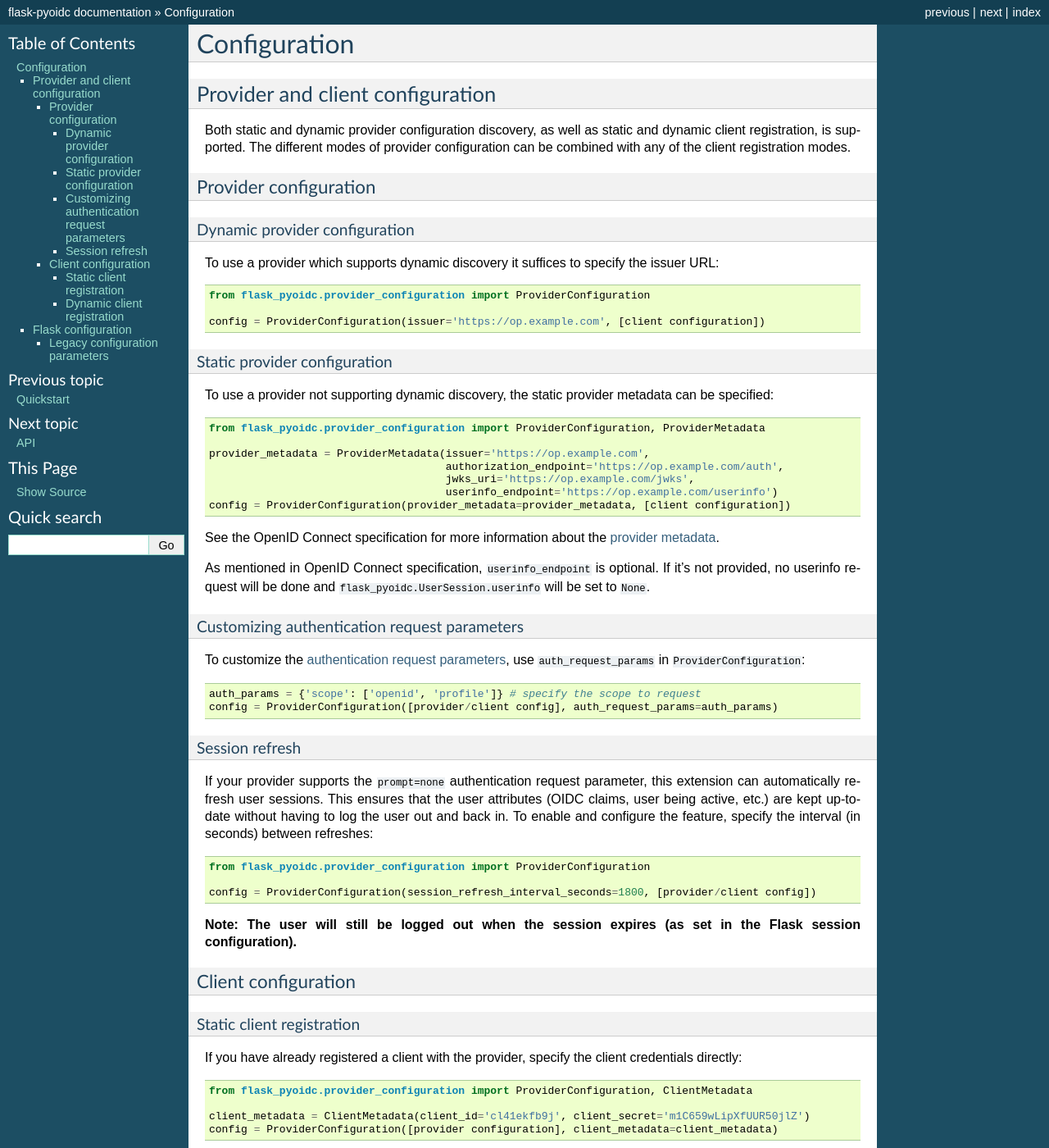
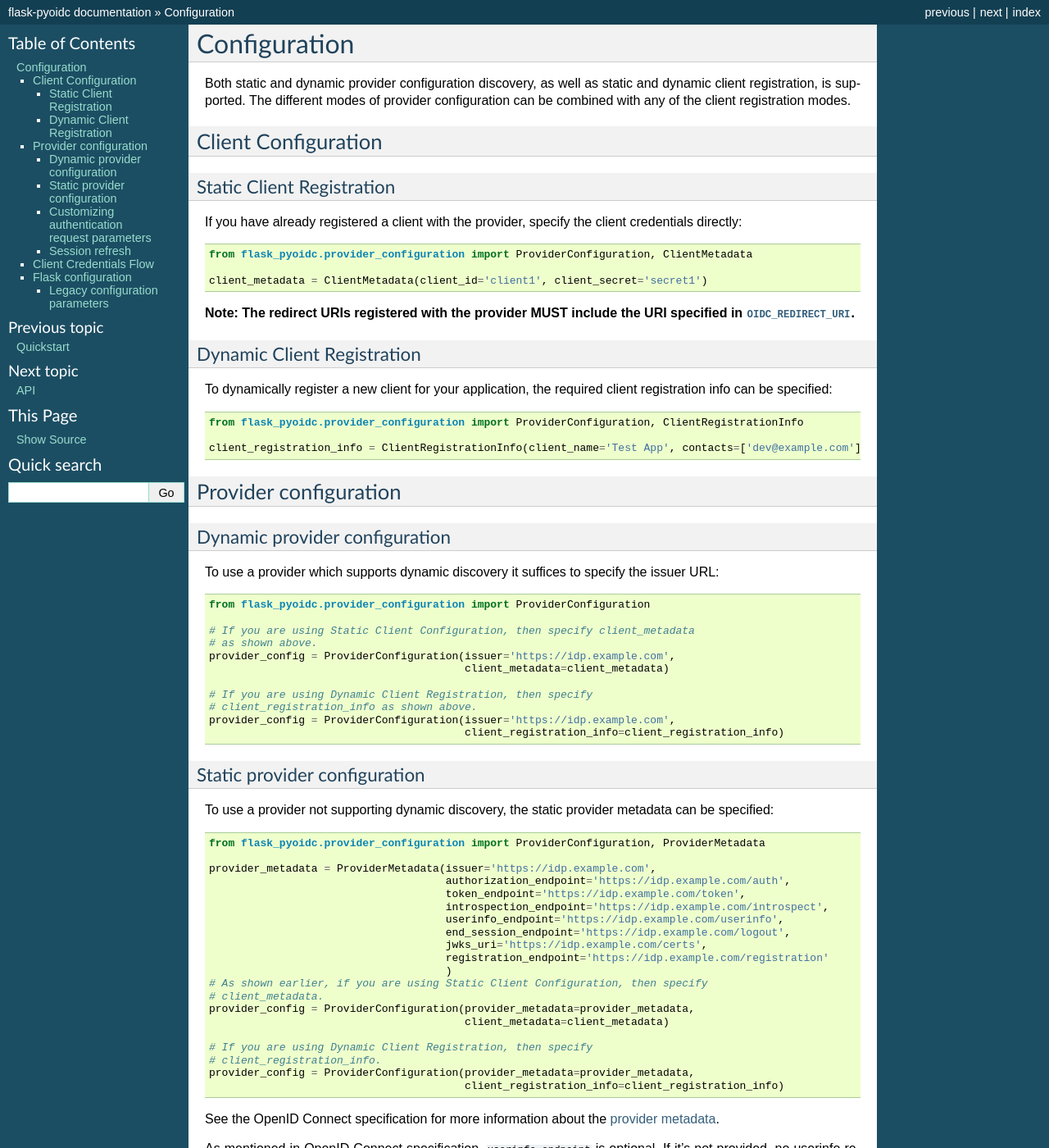
Before and after one commit to zamzterz/Flask-pyoidc, a Sphinx documentation site: the page built from docs/configuration.md, in a window 1280 px wide and 1400 px high. Shown: the whole window at 82% size. Built offline with Sphinx 7.4.7, drawn with Linux system fonts in a browser that asks for light colours; some of the changed text lies outside the part shown.

Commit message:
Update user documentation (#121)
* Add text about new `token_auth`/`access_control` decorators.
* Add info about Client Credentials Grant support.

````diff
--- a/docs/configuration.md
+++ b/docs/configuration.md
@@ -1,50 +1,93 @@
 # Configuration
 
-## Provider and client configuration
+Both static and dynamic provider configuration discovery, as well as static and dynamic client registration, is
+supported. The different modes of provider configuration can be combined with any of the client registration modes.
 
-Both static and dynamic provider configuration discovery, as well as static
-and dynamic client registration, is supported. The different modes of provider configuration can be combined with any
-of the client registration modes.
+## Client Configuration
 
-### Provider configuration
+### Static Client Registration
 
-#### Dynamic provider configuration
+If you have already registered a client with the provider, specify the client credentials directly:
+```python
+from flask_pyoidc.provider_configuration import ProviderConfiguration, ClientMetadata
+
+client_metadata = ClientMetadata(client_id='client1', client_secret='secret1')
+```
+
+**Note: The redirect URIs registered with the provider MUST include the URI specified in
+[`OIDC_REDIRECT_URI`](#flask-configuration).**
+
+
+### Dynamic Client Registration
+
+To dynamically register a new client for your application, the required client registration info can be specified:
+
+```python
+from flask_pyoidc.provider_configuration import ProviderConfiguration, ClientRegistrationInfo
+
+client_registration_info = ClientRegistrationInfo(client_name='Test App', contacts=['dev@example.com'])
+```
+
+## Provider configuration
+
+### Dynamic provider configuration
 
 To use a provider which supports dynamic discovery it suffices to specify the issuer URL:
 ```python
 from flask_pyoidc.provider_configuration import ProviderConfiguration
 
-config = ProviderConfiguration(issuer='https://op.example.com', [client configuration])
+# If you are using Static Client Configuration, then specify client_metadata
+# as shown above.
+provider_config = ProviderConfiguration(issuer='https://idp.example.com',
+                                        client_metadata=client_metadata)
+
+# If you are using Dynamic Client Registration, then specify
+# client_registration_info as shown above.
+provider_config = ProviderConfiguration(issuer='https://idp.example.com',
+                                        client_registration_info=client_registration_info)
 ```
 
-#### Static provider configuration
+### Static provider configuration
 
 To use a provider not supporting dynamic discovery, the static provider metadata can be specified:
 ```python
 from flask_pyoidc.provider_configuration import ProviderConfiguration, ProviderMetadata
 
-provider_metadata = ProviderMetadata(issuer='https://op.example.com',
-                                     authorization_endpoint='https://op.example.com/auth',
-                                     jwks_uri='https://op.example.com/jwks',
-                                     userinfo_endpoint='https://op.example.com/userinfo')
-config = ProviderConfiguration(provider_metadata=provider_metadata, [client configuration])
+provider_metadata = ProviderMetadata(issuer='https://idp.example.com',
+                                     authorization_endpoint='https://idp.example.com/auth',
+                                     token_endpoint='https://idp.example.com/token',
+                                     introspection_endpoint='https://idp.example.com/introspect',
+                                     userinfo_endpoint='https://idp.example.com/userinfo',
+                                     end_session_endpoint='https://idp.example.com/logout',
+                                     jwks_uri='https://idp.example.com/certs',
+                                     registration_endpoint='https://idp.example.com/registration'
+                                     )
+# As shown earlier, if you are using Static Client Configuration, then specify
+# client_metadata.
+provider_config = ProviderConfiguration(provider_metadata=provider_metadata,
+                                        client_metadata=client_metadata)
+
+# If you are using Dynamic Client Registration, then specify
+# client_registration_info.
+provider_config = ProviderConfiguration(provider_metadata=provider_metadata,
+                                        client_registration_info=client_registration_info)
 ```
 
 See the OpenID Connect specification for more information about the
 [provider metadata](https://openid.net/specs/openid-connect-discovery-1_0.html#ProviderMetadata).
 
-As mentioned in OpenID Connect specification, `userinfo_endpoint` is optional. If it's
-not provided, no userinfo request will be done and `flask_pyoidc.UserSession.userinfo` will be set to `None`.
+As mentioned in OpenID Connect specification, `userinfo_endpoint` is optional. If it's not provided, no userinfo
+request will be done and `flask_pyoidc.UserSession.userinfo` will be set to `None`.
 
-#### Customizing authentication request parameters
+### Customizing authentication request parameters
 To customize the [authentication request parameters](https://openid.net/specs/openid-connect-core-1_0.html#AuthRequest),
 use `auth_request_params` in `ProviderConfiguration`:
 ```python
 auth_params = {'scope': ['openid', 'profile']} # specify the scope to request
-config = ProviderConfiguration([provider/client config], auth_request_params=auth_params)
+provider_config = ProviderConfiguration([provider/client config], auth_request_params=auth_params)
 ```
 
-#### Session refresh
+### Session refresh
 
 If your provider supports the `prompt=none` authentication request parameter, this extension can automatically refresh
 user sessions. This ensures that the user attributes (OIDC claims, user being active, etc.) are kept up-to-date without
@@ -53,43 +96,36 @@ refreshes:
 ```python
 from flask_pyoidc.provider_configuration import ProviderConfiguration
 
-config = ProviderConfiguration(session_refresh_interval_seconds=1800, [provider/client config])
+provier_config = ProviderConfiguration(session_refresh_interval_seconds=1800, [provider/client config])
 ```
 
 **Note: The user will still be logged out when the session expires (as set in the Flask session configuration).**
 
-### Client configuration
+## Client Credentials Flow
+The [Client Credentials](https://tools.ietf.org/html/rfc6749#section-4.4) grant type is used by clients to obtain an access token outside of the context of a user.
 
-#### Static client registration
+This is typically used by clients to access resources about themselves rather than to access a user's resources.
 
-If you have already registered a client with the provider, specify the client credentials directly:
+Client can obtain access token by using `client_credentials_grant`.
+
 ```python
-from flask_pyoidc.provider_configuration import ProviderConfiguration, ClientMetadata
+auth = OIDCAuthentication({'default': provider_config}, app)
 
-client_metadata = ClientMetadata(client_id='cl41ekfb9j', client_secret='m1C659wLipXfUUR50jlZ')
-config = ProviderConfiguration([provider configuration], client_metadata=client_metadata)
+client_credentials_response = auth.clients['default'].client_credentials_grant()
+access_token = resp.get('access_token')
 ```
 
-**Note: The redirect URIs registered with the provider MUST include the URI specified in
-[`OIDC_REDIRECT_URI`](#flask-configuration).**
-
-#### Dynamic client registration
-
-To dynamically register a new client for your application, the required client registration info can be specified:
-
-```python
-from flask_pyoidc.provider_configuration import ProviderConfiguration, ClientRegistrationInfo
-
-client_registration_info = ClientRegistrationInfo(client_name='Test App', contacts=['dev@rp.example.com'])
-config = ProviderConfiguration([provider configuration], client_registration_info=client_registration_info)
-```
+Use the obtained `access_token` to access your web service APIs.
+If your API endpoints are protected with `@auth.token_auth` or
+`@auth.access_control`, `access_token` will be verfied by token introspection
+before allowing access.
 
 ## Flask configuration
 
 The application using this extension **MUST** set the following configuration parameters:
 
-* `SECRET_KEY`: This extension relies on [Flask sessions](http://flask.pocoo.org/docs/quickstart/#sessions), which
-   requires [`SECRET_KEY`](http://flask.pocoo.org/docs/config/#builtin-configuration-values).
+* `SECRET_KEY`: This extension relies on [Flask sessions](https://flask.palletsprojects.com/en/2.0.x/quickstart/#sessions), which
+   requires [`SECRET_KEY`](https://flask.palletsprojects.com/en/2.0.x/config/#builtin-configuration-values).
 * `OIDC_REDIRECT_URI`: The URI used as redirect URI to receive authentication responses. This extension will add a url
    rule to handle all requests to the specified endpoint, so make sure the domain correctly points to your app and that
    the URL path is not already used in the app.
@@ -98,9 +134,9 @@ This extension also uses the following configuration parameters:
 * `OIDC_SESSION_PERMANENT`: If set to `True` (which is the default) the user session will be kept until the configured
   session lifetime (see below). If set to `False` the session will be deleted when the user closes the browser.
 * `PERMANENT_SESSION_LIFETIME`: Control how long a user session is valid, see
-  [Flask documentation](http://flask.pocoo.org/docs/1.0/config/#PERMANENT_SESSION_LIFETIME) for more information.
+  [Flask documentation](https://flask.palletsprojects.com/en/2.0.x/config/#PERMANENT_SESSION_LIFETIME) for more information.
 
-#### Legacy configuration parameters
+### Legacy configuration parameters
 The following parameters have been deprecated:
 * `OIDC_REDIRECT_DOMAIN`: Set the domain (which may contain port number) used in the redirect_uri to receive
   authentication responses. Defaults to the `SERVER_NAME` configured for Flask.
--- a/docs/quickstart.md
+++ b/docs/quickstart.md
@@ -14,20 +13,35 @@ app.config.update(
     OIDC_REDIRECT_URI = 'https://example.com/redirect_uri',
     SECRET_KEY = ...
 )
-config = ProviderConfiguration(...)
-auth = OIDCAuthentication({'default': config}, app)
 
-@app.route('/login')
-@auth.oidc_auth('default')
-def index():
-    user_session = UserSession(flask.session)
-    return jsonify(access_token=user_session.access_token,
-                   id_token=user_session.id_token,
-                   userinfo=user_session.userinfo)
+# Static Client Registration
+# If you have already registered a client with the provider, specify the client
+# credentials directly:
+client_metadata = ClientMetadata(
+    client_id='client1',
+    client_secret='secret1',
+    post_logout_redirect_uris=['https://example.com/logout'])
+
+# Static provider configuration
+# To use a provider not supporting dynamic discovery, the static provider
+# metadata can be specified:
+provider_metadata = ProviderMetadata(
+    issuer='https://idp.example.com',
+    authorization_endpoint='https://idp.example.com/auth',
+    token_endpoint='https://idp.example.com/token',
+    introspection_endpoint='https://idp.example.com/introspect',
+    userinfo_endpoint='https://idp.example.com/userinfo',
+    end_session_endpoint='https://idp.example.com/logout',
+    jwks_uri='https://idp.example.com/certs',
+    registration_endpoint='https://idp.example.com/registration')
+
+provider_config = ProviderConfiguration(provider_metadata=provider_metadata,
+                                        client_metadata=client_metadata)
+
+auth = OIDCAuthentication({'default': provider_config}, app)
 ```
 
-You can also use a Flask application factory:
-
+You can also use Flask application factory:
 ```python
 config = ProviderConfiguration(...)
 auth = OIDCAuthentication({'default': config})
@@ -41,6 +55,86 @@ def create_app():
     auth.init_app(app)
     return app
 ```
+
+## OIDC
+
+To add authentication to your endpoints use the `oidc_auth` decorator:
+```python
+@app.route('/api')
+@auth.oidc_auth('default')
+def index():
+    user_session = UserSession(flask.session)
+    return jsonify(access_token=user_session.access_token,
+                   id_token=user_session.id_token,
+                   userinfo=user_session.userinfo)
+```
+
+## Token Based Authorization
+
+To add token based authorization to your endpoints use the `token_auth`
+decorator. It allows you to call your endpoint with curl and REST API clients
+given "Authorization Bearer <access_token>" field is present in the request
+header. Token based authorization is backed by token introspection so ensure
+that Identity Provider's introspection endpoint is provided.
+```python
+provider_metadata = ProviderMetadata(
+    ...,
+    introspection_endpoint='https://idp.example.com/introspect',
+    ...)
+
+@app.route('/api')
+@auth.token_auth('default')
+def index():
+    current_token_identity = auth.current_token_identity
+    ...
+
+# Optionally, you can specify scopes required by your endpoint.
+@app.route('/api')
+@auth.token_auth('default',
+                 scopes_required=['read', 'write'])
+def index():
+    current_token_identity = auth.current_token_identity
+    ...
+```
+To obtain information about the token, use `auth.current_token_identity` inside
+your endpoint. `current_token_identity` persists for current request only.
+
+## OIDC & Token Based Authorization
+
+If you want to apply both oidc based authentication and token based
+authorization on your endpoint, you can use `access_control` decorator.
+```python
+# If you are using Static Provider Configuration, add introspection_endpoint
+# in ProviderMetadata.
+provider_metadata = ProviderMetadata(
+    ...,
+    introspection_endpoint='https://idp.example.com/introspect',
+    ...)
+
+@app.route('/api')
+@auth.access_control('default')
+def index():
+    current_identity = None
+    if auth.current_token_identity:
+        current_identity = auth.current_token_identity
+    else:
+        current_identity = UserSession(flask.session)
+    ...
+
+# Optionally, you can specify scopes required by your endpoint.
+@app.route('/api')
+@auth.access_control('default',
+                     scopes_required=['read', 'write'])
+def index():
+    current_identity = None
+    if auth.current_token_identity:
+        current_identity = auth.current_token_identity
+    else:
+        current_identity = UserSession(flask.session)
+    ...
+```
+
+---
 
 After a successful login, this extension will place three things in the user session (if they are received from the
 provider):
@@ -56,25 +150,17 @@ In addition to this documentation, you may have a look on a
 To allow users to login with multiple different providers, configure all of them in the `OIDCAuthentication`
 constructor and specify which one to use by name for each endpoint:
 ```python
-from flask_pyoidc import OIDCAuthentication
-from flask_pyoidc.provider_configuration import ProviderConfiguration
-
-app = Flask(__name__)
-app.config.update(
-    OIDC_REDIRECT_URI = 'https://example.com/redirect_uri',
-    SECRET_KEY = ...
-)
 auth = OIDCAuthentication({'provider1': ProviderConfiguration(...), 'provider2': ProviderConfiguration(...)}, app)
 
 @app.route('/login1')
 @auth.oidc_auth('provider1')
 def login1():
-    pass
+    ...
 
 @app.route('/login2')
 @auth.oidc_auth('provider2')
 def login2():
-    pass
+    ...
 ```
 
 ## User logout
@@ -84,11 +170,11 @@ To support user logout, use the `oidc_logout` decorator:
 @app.route('/logout')
 @auth.oidc_logout
 def logout():
-    return 'You\'ve been successfully logged out!'
+    return "You've been successfully logged out!"
 ```
 
 If the logout view is mounted under a custom endpoint (other than the default, which is
-[the name of the view function](http://flask.pocoo.org/docs/1.0/api/#flask.Flask.route)), or if using Blueprints, you
+[the name of the view function](https://flask.palletsprojects.com/en/2.0.x/api/#flask.Flask.route)), or if using Blueprints, you
 must specify the full URL in the Flask-pyoidc configuration using `post_logout_redirect_uris`:
 ```python
 ClientMetadata(..., post_logout_redirect_uris=['https://example.com/post_logout']) # if using static client registration
````
Also changed, not shown: other parts of docs/quickstart.md (+0 -1 lines), README.md (+4 -3 lines), docs/conf.py (line endings or trailing spaces), 3 other files.
